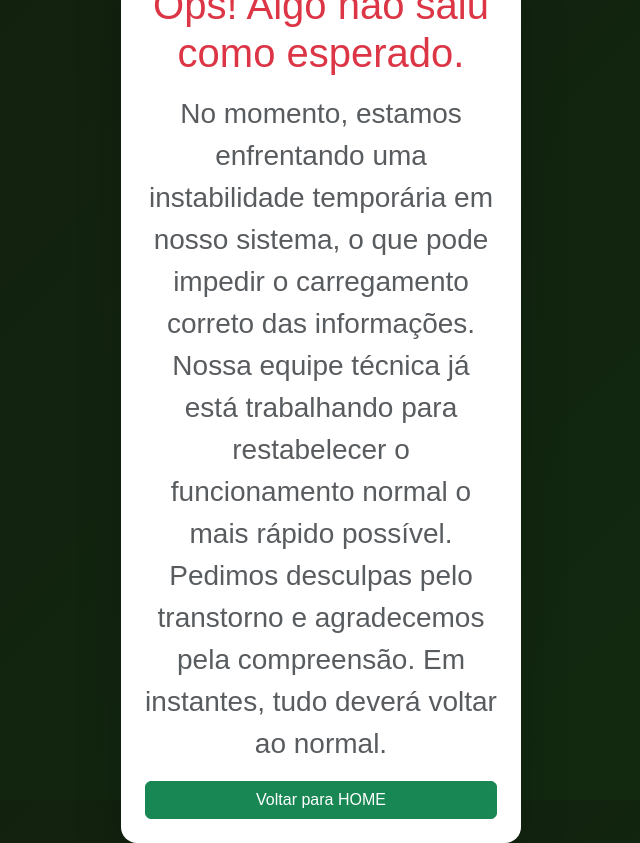
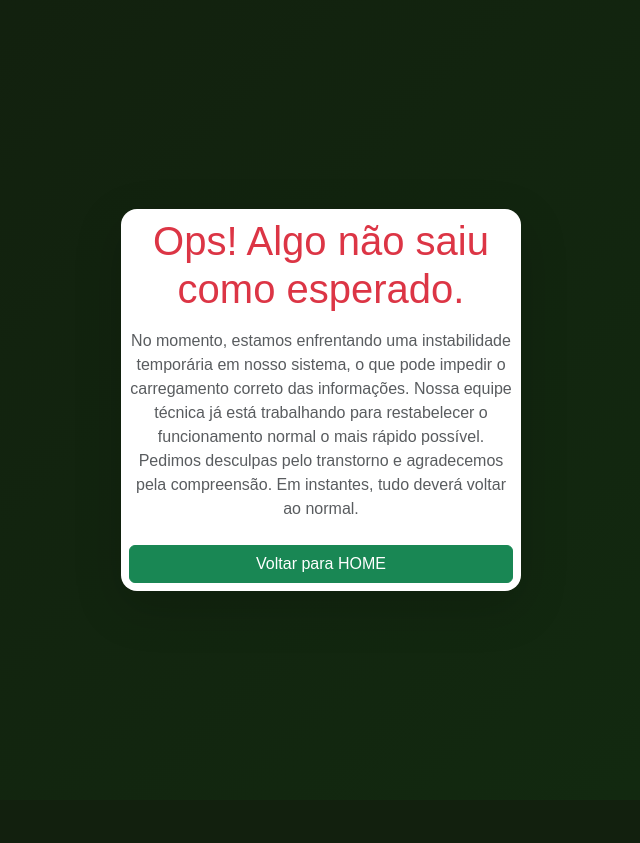
Before and after one commit to karinamj04/PROJETO-FINAL, a PHP site: page /erroGeral.php in a window 1280 px wide. Shown: the whole page, without its empty margins (319-959 px from the left). After the commit the page ends 591 px from the top, so only its background shows below. Run offline with PHP 8.4, Linux system fonts and the light colour scheme.

Commit message:
nova tela de erro

```diff
--- a/ProjetoPHP/BancoDeDados/usuariosdasaude.sql
+++ b/ProjetoPHP/BancoDeDados/usuariosdasaude.sql
@@ -28,7 +28,7 @@ SET time_zone = "+00:00";
 --
 
 CREATE TABLE `usuarios` (
-  `cpf` varchar(14) NOT NULL,
+  `cpf` varchar(15) NOT NULL,
   `nome` varchar(100) NOT NULL,
   `sobrenome` varchar(100) NOT NULL,
   `nomeMaterno` varchar(100) NOT NULL,
--- a/ProjetoPHP/erroGeral.php
+++ b/ProjetoPHP/erroGeral.php
@@ -6,14 +6,14 @@
     <meta name="viewport" content="width=device-width, initial-scale=1.0">
     <title>Erro Geral</title>
     <link href="https://cdn.jsdelivr.net/npm/bootstrap@5.3.3/dist/css/bootstrap.min.css" rel="stylesheet">
-    <link rel="stylesheet" href="/css/erro.css">
+    <link rel="stylesheet" href="./css/erro.css">
 </head>
 
 <body>
     <div class="container text-center d-flex flex-column justify-content-center align-items-center vh-100">
-        <div class="card shadow-lg border-0 p-4 erro-card">
+        <div class="card shadow-lg border-0 p-2 erro-card">
             <h1 class="text-danger mb-3">Ops! Algo não saiu como esperado.</h1>
-            <p class="fs-3 text-muted mb-6">
+            <p class="fs-6 text-muted mb-4">
                 No momento, estamos enfrentando uma instabilidade temporária em nosso sistema, o que pode impedir o carregamento correto das informações.
                 Nossa equipe técnica já está trabalhando para restabelecer o funcionamento normal o mais rápido possível.
                 Pedimos desculpas pelo transtorno e agradecemos pela compreensão. Em instantes, tudo deverá voltar ao normal.
@@ -21,7 +21,7 @@
             <button class="btn btn-success px-4" id="voltaTelaHome">Voltar para HOME</button>
         </div>
     </div>
-    <script src="/js/erro.js"></script>
+    <script src="./js/erro.js"></script>
 </body>
 
 </html>
```
